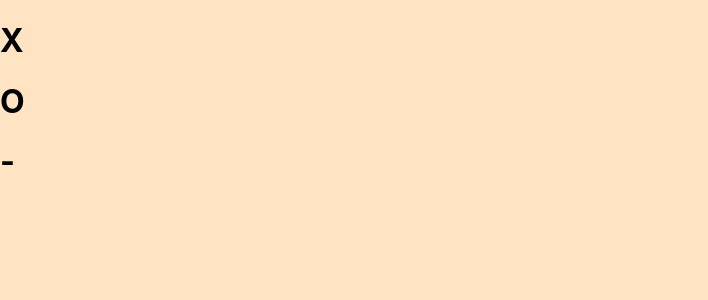
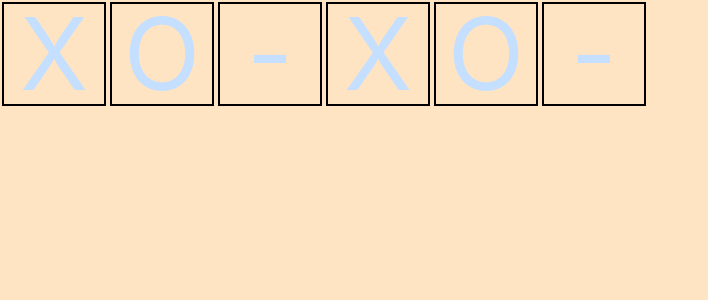
Before and after one commit to iancooperman/tic-tac-toe, a React (Create React App) app: page / in a window 1280 px wide. Shown: the top 300 px of the page, without its empty margins (0-708 px from the left). Built offline with nearby package versions, Linux system fonts and the light colour scheme.

Commit message:
Board now looks more like a board

```diff
--- a/src/App.css
+++ b/src/App.css
@@ -1,3 +1,4 @@
 body {
   background-color: bisque;
+  color: #C4DFFF;
 }
--- /dev/null
+++ b/src/TicTacToeBoard.css
@@ -0,0 +1,3 @@
+.tic-tac-tow-row {
+    display: block;
+}
--- a/src/TicTacToeBoard.js
+++ b/src/TicTacToeBoard.js
@@ -1,6 +1,7 @@
 import React from 'react';
 import TicTacToe from './TicTacToe';
 import TicTacToeSpace from './TicTacToeSpace';
+import './TicTacToeBoard.css'
 
 
 class TicTacToeBoard extends React.Component {
@@ -8,16 +9,23 @@ class TicTacToeBoard extends React.Component {
         super(props);
         this.state = {
             boardSize: props.boardSize,
-            board: new TicTacToe(props.boardSize)
+            board: new TicTacToe(props.boardSize),
         };
     }
 
     render() {
         return (
-            <div>
-                <TicTacToeSpace mark={1}/>
-                <TicTacToeSpace mark={2}/>
-                <TicTacToeSpace mark={0}/>
+            <div className="tic-tac-toe-board">
+                <div className="tic-tac-toe-row">
+                    <TicTacToeSpace mark={1}/>
+                    <TicTacToeSpace mark={2}/>
+                    <TicTacToeSpace mark={0}/>
+                </div>
+                <div className="tic-tac-toe-row">
+                    <TicTacToeSpace mark={1}/>
+                    <TicTacToeSpace mark={2}/>
+                    <TicTacToeSpace mark={0}/>
+                </div>
             </div>
         );
     }
--- /dev/null
+++ b/src/TicTacToeSpace.css
@@ -0,0 +1,10 @@
+.tic-tac-toe-space {
+    width: 100px;
+    height: 100px;
+    text-align: center;
+    font-size: 100px;
+    line-height: 100px;
+    float: left;
+    border: 2px solid black;
+    margin: 2px;
+}
--- a/src/TicTacToeSpace.js
+++ b/src/TicTacToeSpace.js
@@ -1,5 +1,6 @@
 import React from 'react';
 import {boardSpaces} from './TicTacToe'
+import './TicTacToeSpace.css'
 
 
 class TicTacToeSpace extends React.Component {
@@ -12,7 +13,7 @@ class TicTacToeSpace extends React.Component {
 
     render() {
         let renderMark = (this.state.mark === boardSpaces.X) ? "X" : (this.state.mark === boardSpaces.O) ? "O" : "-";
-        return (<h1>{renderMark}</h1>);
+        return (<div className="tic-tac-toe-space">{renderMark}</div>);
     }
 }
 
```
